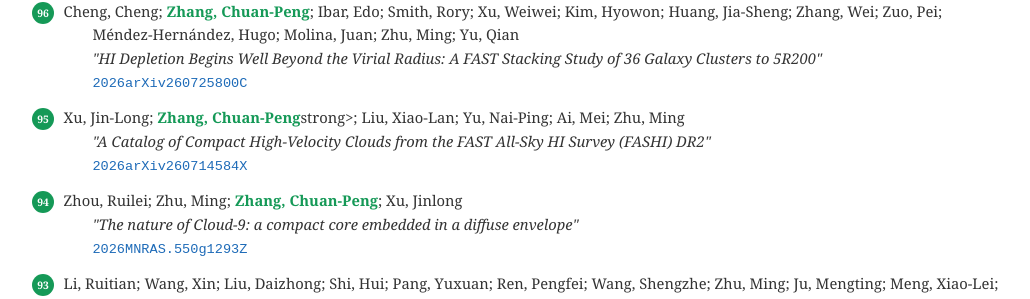
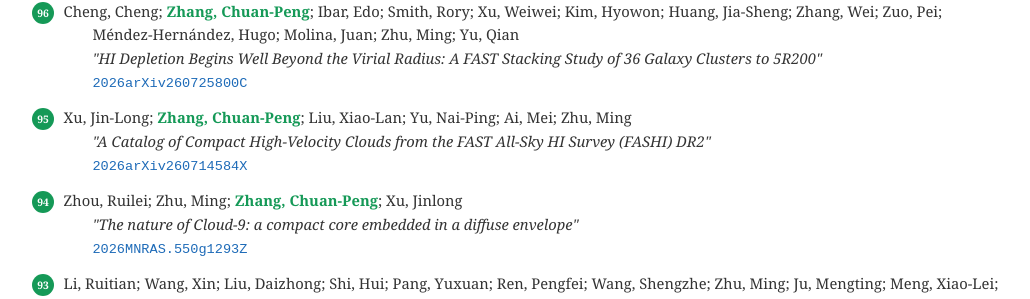
Before and after one commit to zcp521/zcp521.github.io, a Jekyll site: the page built from pub.md, in a window 1280 px wide and 900 px high, scrolled down 1431 px. Shown: the part 153-452 px from the top of the window, without its empty margins (124-1154 px from the left). Built offline with Jekyll 4.4.1, drawn with Linux system fonts in a browser that asks for light colours.

Commit message:
Update pub.md

```diff
--- a/pub.md
+++ b/pub.md
@@ -262,7 +262,7 @@
   <div class="pub-item-wrapper">
     <span class="pub-number">95</span>
     <span class="pub-item">
-      <span class="authors">Xu, Jin-Long; <strong>Zhang, Chuan-Peng</strong>strong>; Liu, Xiao-Lan; Yu, Nai-Ping; Ai, Mei; Zhu, Ming</span><br>
+      <span class="authors">Xu, Jin-Long; <strong>Zhang, Chuan-Peng</strong>; Liu, Xiao-Lan; Yu, Nai-Ping; Ai, Mei; Zhu, Ming</span><br>
       <span class="title">"A Catalog of Compact High-Velocity Clouds from the FAST All-Sky HI Survey (FASHI) DR2"</span><br>
       <span class="ref"><a href="https://ui.adsabs.harvard.edu/abs/2026arXiv260714584X/abstract" target="_blank">2026arXiv260714584X</a></span>
     </span>
```
